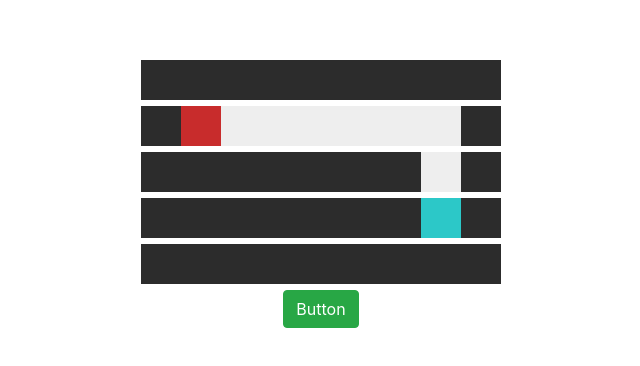
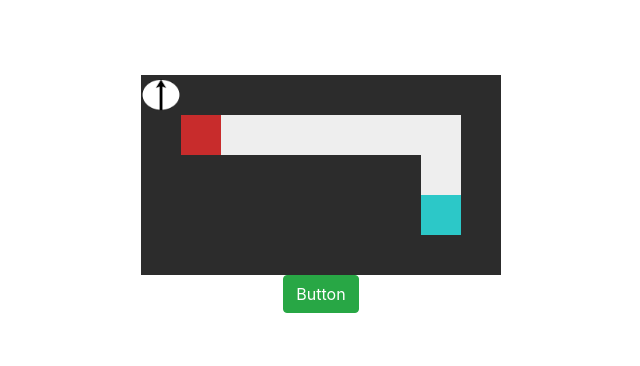
Before and after one commit to snmagn/simple-robot-simulator-js, a Nuxt app in the folder simple-robot-simulator-js/: page / in a window 1280 px wide. Shown: the part 206-572 px from the top of the page, without its empty margins (319-959 px from the left). Built offline with nearby package versions, Linux system fonts and the light colour scheme.

Commit message:
マップの表示方式を変更

```diff
--- a/simple-robot-simulator-js/components/Map.vue
+++ b/simple-robot-simulator-js/components/Map.vue
@@ -1,12 +1,10 @@
 <template>
-  <div>
-    <div v-for="(line, index) in mapData" :key="index">
-      <div class="one-line" v-for="(tile, mIndex) in mapData[index]" :key="mIndex">
-        <MapTile v-bind:type="tile"></MapTile>
-      </div>
-    </div>
+  <table>
+    <tr v-for="(line, index) in mapData" :key="index">
+      <MapTile v-for="(type, mIndex) in mapData[index]" :key="mIndex" v-bind:type="type" v-bind:loc="{x:mIndex, y:index}" v-bind:rot="robot.rot" v-bind:robotLoc="robot.loc"></MapTile>
+    </tr>
     <!-- <MapTile></MapTile> -->
-  </div>
+  </table>
 </template>
 
 <script>
@@ -14,6 +12,17 @@ import MapTile from './MapTile.vue'
 export default {
   components: { MapTile },
   props: {
+    robot: {
+      type: Object,
+      required: false,
+      default: () => ({
+        loc: {
+          x:0,
+          y:0,
+        },
+        rot: 0,
+      })
+    },
     mapData: {
       type: Array,
       required: false,
--- a/simple-robot-simulator-js/components/MapTile.vue
+++ b/simple-robot-simulator-js/components/MapTile.vue
@@ -1,7 +1,7 @@
 <template>
-  <div class="square" v-bind:style="bgColor">
+  <td class="square" v-bind:style="bgColor">
     <img class="robot" v-show="isHere" v-bind:style="robotRot" src="~/assets/robot.png"/>
-  </div>
+  </td>
 </template>
 
 <script>
@@ -12,11 +12,15 @@ export default {
       required: false,
       default: 1,
     },
-    /// ロボットがこのタイルにいる。
-    isHere: {
-      type: Boolean,
+    loc: {
+      type: Object,
       required: false,
-      default: false,
+      default: () => ({x:0, y:0}),
+    },
+    robotLoc: {
+      type: Object,
+      required: false,
+      default: () => ({x:0, y:0}),
     },
     /// 0:上向き,時計回り（〜359）,現在は90刻みでしか動作しない。
     rot: {
@@ -47,6 +51,9 @@ export default {
       return {
         '--robot-rot': this.rot + "deg",
       }
+    },
+    isHere: function () {
+      return ((this.loc.x == this.robotLoc.x) && (this.loc.y == this.robotLoc.y))
     }
   }
 }
```
